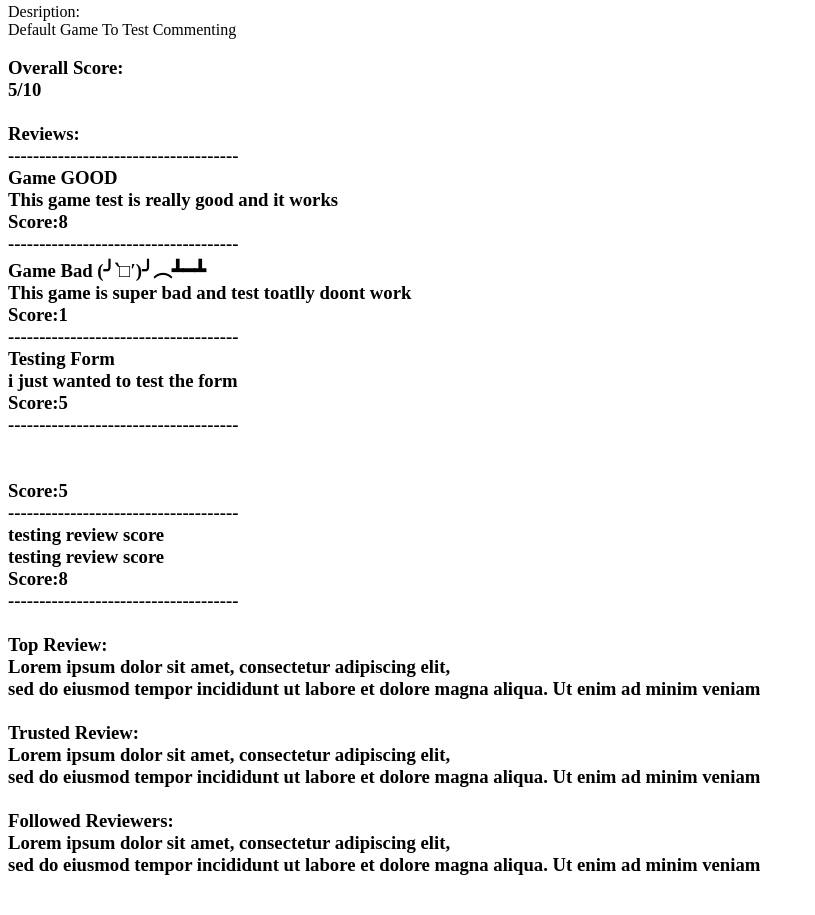
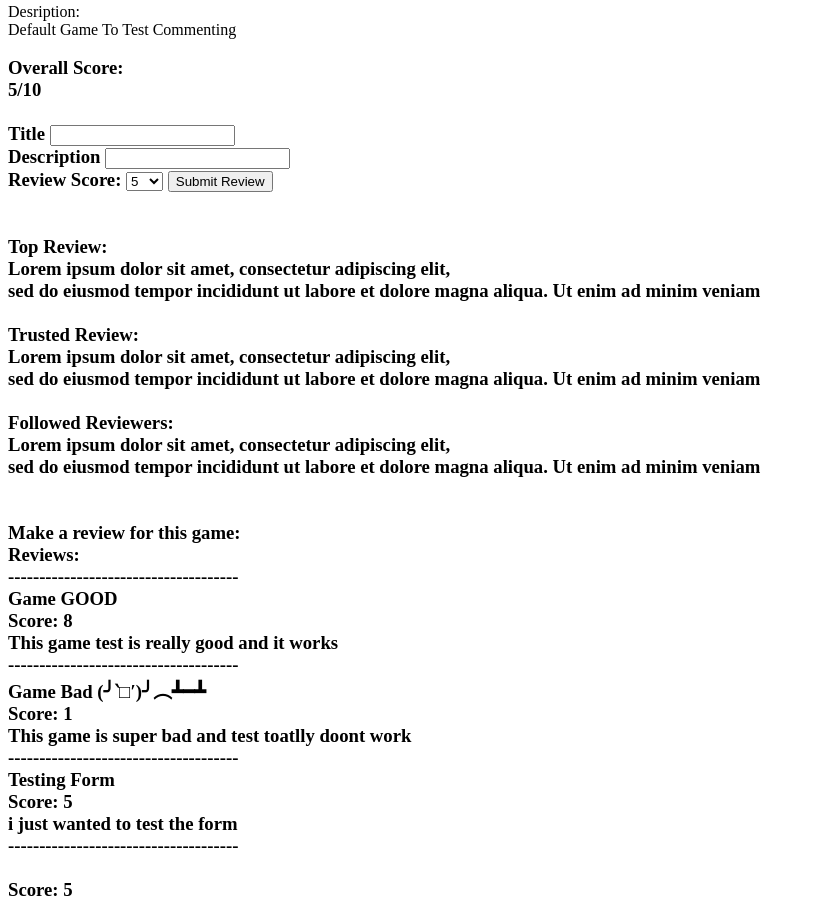
Before and after one commit to Akhilknowsdawae/GameScore, a Django app: page /gamepage in a window 1280 px wide. Shown: the part 480-1395 px from the top of the page, without its empty margins (0-815 px from the left). Run offline with Django 4.2, Linux system fonts and the light colour scheme; data comes from the database, SQL or seed files in the repository; both versions use the stored data as it was after the commit.

Commit message:
Added extra reviewing functionality
Added extra reviewing functionality and made it not boot you to the homepage when submitting a review

```diff
--- a/GameScore/GameScoreApp/templates/gamePage.html
+++ b/GameScore/GameScoreApp/templates/gamePage.html
@@ -24,21 +24,33 @@
 {{game.description}}
 
  <h3> Overall Score: <br> {{game.overallRating}}/10  <br> <br>
-     Reviews:
-     <br>
-        -------------------------------------
-{% for review in reviews %}
-     <br>
-    {{review.title}}
+          <form action="{% url 'submitReview' %}" method="post">
+{% csrf_token %}
+    <label for="Title">Title</label>
+    <input id="Title" type="text" name="Title" value="">
     <br>
-    {{review.description}}
+    <label for="Description">Description</label>
+    <input id="Description" type="text" name="Description" value="">
     <br>
-     Score:{{review.score}}
-     <br>
-     -------------------------------------
-{% endfor %}
+         <label for="score">Review Score:</label>
+         <select name="score" id="score">
+             <option value="0">0</option>
+            <option value="1">1</option>
+            <option value="2">2</option>
+            <option value="3">3</option>
+            <option value="4">4</option>
+            <option value="5" selected>5</option>
+            <option value="6">6</option>
+            <option value="7">7</option>
+            <option value="8">8</option>
+            <option value="9">9</option>
+            <option value="10">10</option>
+        </select>
+    <input type="submit" value="Submit Review">
+    </form>
      <br>
      <br>
+
     Top Review: <br> Lorem ipsum dolor sit amet, consectetur adipiscing elit, <br>
     sed do eiusmod tempor incididunt ut labore et dolore magna aliqua. Ut enim ad minim veniam <br>
     <br>
@@ -50,6 +62,23 @@
     Followed Reviewers: <br> Lorem ipsum dolor sit amet, consectetur adipiscing elit, <br>
     sed do eiusmod tempor incididunt ut labore et dolore magna aliqua. Ut enim ad minim veniam <br>
     <br>
+     <br> Make a review for this game:
+     <br>
+         Reviews:
+     <br>
+        -------------------------------------
+{% for review in reviews %}
+     <br>
+    {{review.title}}
+    <br>
+     Score: {{review.score}}
+    <br>
+     {{review.description}}
+     <br>
+     -------------------------------------
+{% endfor %}
+     <br>
+     <br>
  <h3>
 
 <!-- Contains labels and images for a featured game list -->
--- a/GameScore/GameScoreApp/views.py
+++ b/GameScore/GameScoreApp/views.py
@@ -42,13 +42,13 @@ def submitReview(request):
 
     newReview.title = userInput.get('Title')
     newReview.description = userInput.get('Description')
-    newReview.score = 5
+    newReview.score = int(userInput.get('score'))
     newReview.gameID = Game.objects.get(id=1)
     newReview.userID = UserReview.objects.get(id=1)
 
     newReview.save()
 
-    return redirect('index')
+    return redirect('gamePage')
 
 
 def login(request):
```
Also changed, not shown: GameScore/db.sqlite3.
